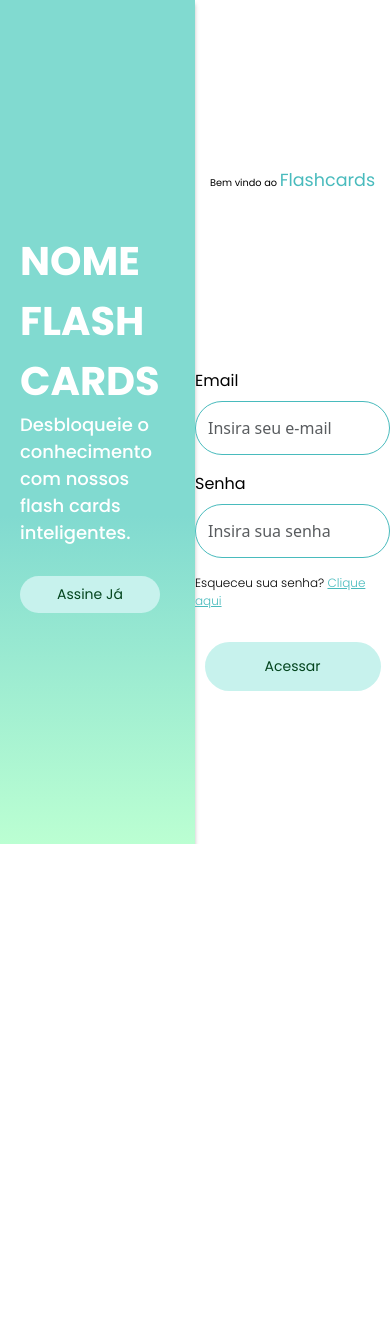
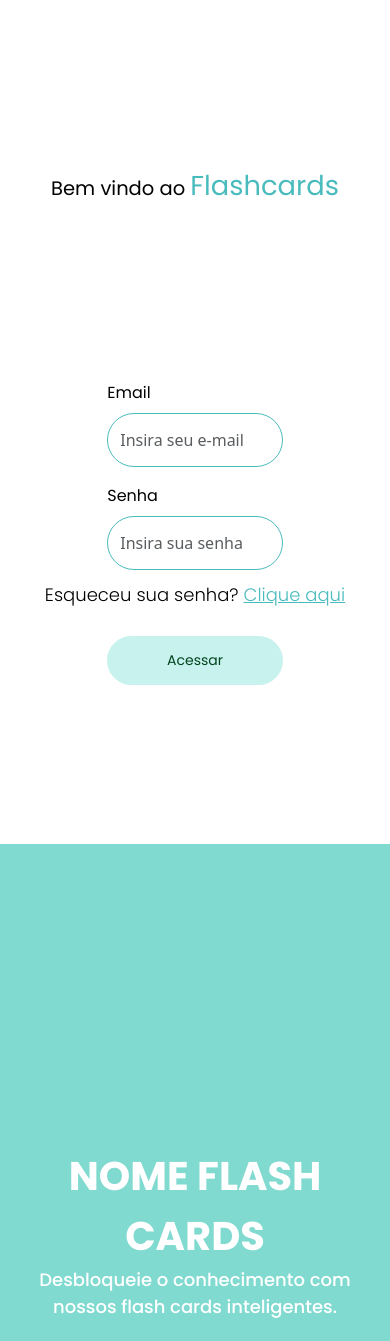
Before and after one commit to rorxtto1/React1, a React (Vite) app: page / in a window 390 px wide. Shown: the top 1341 px of the page. Before the commit the page ends 844 px from the top, so only its background shows below. Built offline with nearby package versions, Linux system fonts and the light colour scheme.

Commit message:
Responsividade tela de Login

```diff
--- a/src/Components/FormLogin/FormLogin.css
+++ b/src/Components/FormLogin/FormLogin.css
@@ -1,14 +1,13 @@
 .FormLogin {
     position: absolute;
     width: 50%;
-    height: 100%;
-    right: 0;
+    min-height: 100vh;
     display: flex;
     flex-direction: column;
     justify-content: space-evenly;
     align-items: center;
-    min-height: 100vh;
     overflow: hidden;
+    right: 0;
 
 }
 
@@ -95,7 +94,7 @@
 
 
     .title {
-        font-size: 2.5vw;
+        font-size: 3vw;
     }
 
     .highlight {
@@ -103,7 +102,7 @@
     }
 
     .form-control {
-      width: 100%;
+      width: 45vw;
     }
 }
 
@@ -115,53 +114,18 @@
         /* Removendo a posição superior */
     }
 
+    .FormLogin{
+        width: 100%;
+        position: static;
+    }
+
     .title {
-        font-size: 2.5vw;
+        font-size: 5vw;
     }
 
     .highlight {
-        font-size: 4.5vw;
-    }
-
-    .form-control {
-        width: 100%;
-    }
-}
-
-@media screen and (max-width: 620px) {
-
-    .question{
-        font-size: 0.75rem;
-    }
-
-    .link{
-        font-size: 0.75rem;
+        font-size: 7vw;
     }
 
 
-    .title {
-        font-size: 2.5vw;
-    }
-
-    .highlight {
-        font-size: 4.5vw;
-    }
-
-    .form-control {
-        width: 100%;
-    }
 }
-
-@media (max-width: 376px) {
-    .form-control {
-        width: 40vw;
-    }
-
-    .question{
-        font-size: 0.65rem;
-    }
-
-    .link{
-        font-size: 0.65rem;
-    }
-}
--- a/src/Components/Login/Login.css
+++ b/src/Components/Login/Login.css
@@ -1,3 +1,4 @@
+
 .fundo {
     width: 50%;
     height: 100vh;
@@ -44,3 +45,23 @@
     max-width: 600px;
     padding: 20px;
 }
+
+
+@media screen and (max-width: 768px) {
+
+    .fundo{
+        width: 100%;
+    }
+
+    .principal{
+        display: flex;
+        justify-content: center;
+        align-items: center;
+        text-align: center;
+    }
+
+    .Texto,
+    .Titulo{
+        text-align: center;
+    }
+}
--- a/src/Components/Login/Login.jsx
+++ b/src/Components/Login/Login.jsx
@@ -34,10 +34,15 @@ const Login = () => {
   };
 
   return (
-    /* div pai */
-    <div className="fundo">
 
-      {/* estilo de fundo */}
+    <div className="container-login">
+      <div>
+        <FormLogin />
+      </div>
+
+      <div className="fundo">
+
+        {/* estilo de fundo */}
 
         {/* div que engloba as tags para centralizar */}
         <div className="principal">
@@ -46,12 +51,10 @@ const Login = () => {
           <p className="Texto"> Desbloqueie o conhecimento com nossos flash cards inteligentes.</p>
           <Botao botao="Assine Já" estilo={estiloBotao} rota="/landing-page" />
         </div>
-
-        <FormLogin/>
+      </div>
+    </div>
 
 
-
-    </div>
 
 
   );
```
